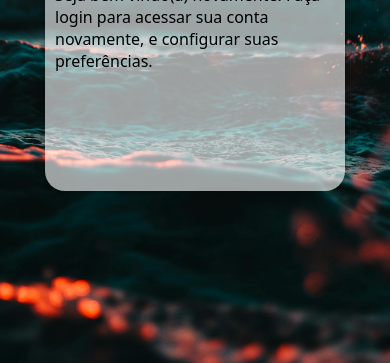
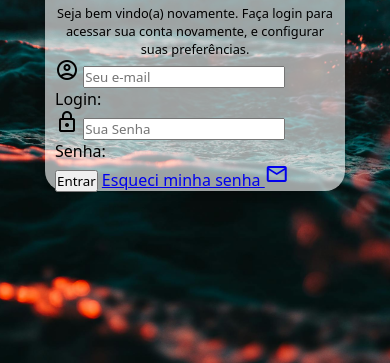
Before and after one commit to Anthony-Albuquerque405/projeto-tela-de-login, a plain HTML site: page index.html in a window 390 px wide. Shown: the part 481-844 px from the top of the page. Drawn offline with nearby package versions, Linux system fonts and the light colour scheme.

Commit message:
Improve login form UI and add Material Icons
Enhanced the login form in index.html by adding Material Symbols icons, input fields for email and password, and a 'forgot password' link. Updated style.css and midiaquery.css to improve form layout, text alignment, and font sizes for better responsiveness and visual appeal.

```diff
--- a/estilos/midiaquery.css
+++ b/estilos/midiaquery.css
@@ -45,4 +45,10 @@
     width: 60%;
     height: 100%;
   }
+  div#formulario h1 {
+    font-size: 2em;
+  }
+  div#formulario p {
+    font-size: 1.2em;
+  }
 }
--- a/estilos/style.css
+++ b/estilos/style.css
@@ -45,7 +45,7 @@ section#tela-logim {
   left: 50%;
   transform: translate(-50%, -50%);
   box-shadow: 0px 0px 10px #00000060;
-  transition: width 0.8s, height 0.8s;
+  transition: width 1s, height 1s;
   transition-timing-function: ease;
 }
 section#tela-logim div#imagem {
@@ -59,3 +59,11 @@ section#tela-logim div#formulario {
   display: block;
   padding: 10px;
 }
+div#formulario h1 {
+  text-align: center;
+  margin-bottom: 20px;
+}
+div#formulario p {
+  text-align: center;
+  font-size: 0.8em;
+}
--- a/index.html
+++ b/index.html
@@ -5,6 +5,11 @@
     <meta name="viewport" content="width=device-width, initial-scale=1.0" />
     <link rel="stylesheet" href="estilos/style.css" />
     <link rel="stylesheet" href="estilos/midiaquery.css" />
+    <link
+      href="https://fonts.googleapis.com/css2?family=Material+Symbols+Outlined"
+      rel="stylesheet"
+    />
+    <!--Link completo dos icons do google-->
     <title>LOGIN</title>
   </head>
   <body>
@@ -19,7 +24,41 @@
             Seja bem vindo(a) novamente. Faça login para acessar sua conta
             novamente, e configurar suas preferências.
           </p>
-          <form action="login.php" method="post"></form>
+          <form action="login.php" method="post" autocomplete="on">
+            <div class="campo">
+              <i class="material-symbols-outlined"> account_circle </i>
+              <input
+                type="email"
+                name="login"
+                id="ilogin"
+                required
+                placeholder="Seu e-mail"
+                autocomplete="email"
+                maxlength="30"
+                minlength="5"
+              />
+              <label for="ilogin">Login: </label>
+            </div>
+            <div class="campo">
+              <i class="material-symbols-outlined">lock</i>
+              <input
+                type="password"
+                name="senha"
+                id="isenha"
+                required
+                placeholder="Sua Senha"
+                autocomplete="current-password"
+                maxlength="20"
+                minlength="5"
+              />
+              <label for="isenha">Senha: </label>
+            </div>
+            <input type="submit" value="Entrar" id="btn-entrar" />
+            <a href="#"
+              >Esqueci minha senha
+              <i class="material-symbols-outlined">mail</i></a
+            >
+          </form>
         </div>
       </section>
     </main>
```
